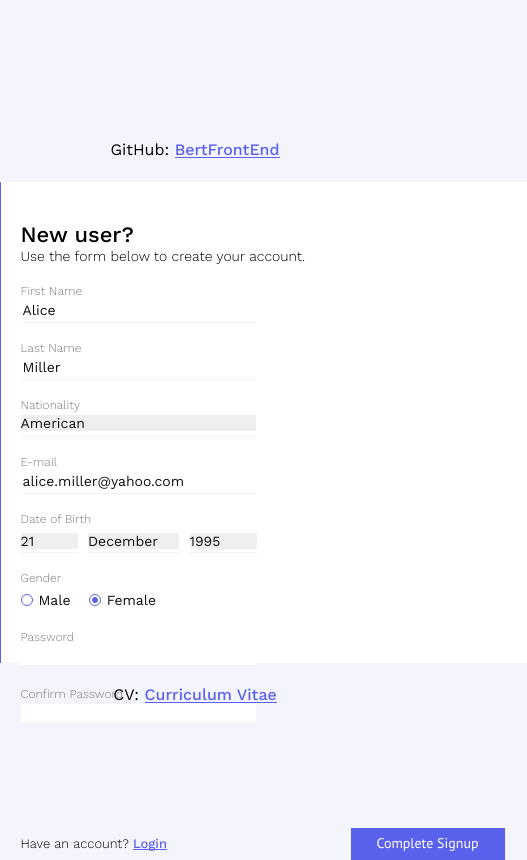
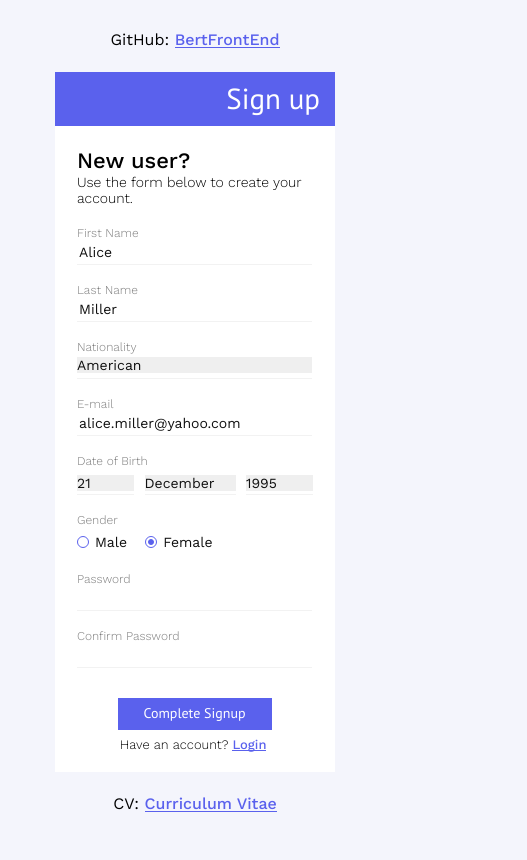
Before and after one commit to BertFrontEnd/login-sign-up-test, a website: page src/index.pug in a window 390 px wide. Shown: the whole page, 527 px wide, since content can reach past the window. Drawn offline with nearby package versions, Linux system fonts and the light colour scheme; files that its build step writes are made by us from their sources; files whose address does not match are found by name.

Commit message:
feat: add tablet & mobile layouts

```diff
--- a/gulp/version.json
+++ b/gulp/version.json
@@ -1,3 +1,3 @@
 {
-    "main": "20220727005220"
+    "main": "20220727221115"
 }
--- a/src/core/pug/main.pug
+++ b/src/core/pug/main.pug
@@ -8,7 +8,7 @@ main.main
 			h1.title__text Sign up
 		form.main__form(action="/")
 			h2.form__title New user?
-			h3.from__text Use the form below to create your account.
+			h3.form__text Use the form below to create your account.
 			.form__input
 				.input__box
 					span.box__f-text.text First Name
--- a/src/core/sass/abstract/_constants.scss
+++ b/src/core/sass/abstract/_constants.scss
@@ -14,3 +14,9 @@ $secondary-text-color: #000000;
 $placeholder-text-color: #7c7c7c;
 $sign-up-text-color: #ffffff;
 $link-text-color: #5a61ed;
+
+$width-tablet-min: 481px;
+$width-tablet-max: 768px;
+
+$width-mobile-min: 320px;
+$width-mobile-max: 480px;
--- a/src/core/sass/abstract/_placeholders.scss
+++ b/src/core/sass/abstract/_placeholders.scss
@@ -1,5 +1,11 @@
 %transition {
   transition: all 0.3s ease-out;
+}
+
+%ellipsis {
+  overflow: hidden;
+  white-space: nowrap;
+  text-overflow: ellipsis;
 }
 
 %primary-font {
--- a/src/core/sass/components/_main.scss
+++ b/src/core/sass/components/_main.scss
@@ -1,7 +1,7 @@
 .main {
   .main__wrapper {
     @include alignment(flex-start, flex-start, row);
-    max-width: 665px;
+    /* max-width: 665px; */
     height: 481px;
     background-color: $primary-background-color;
 
@@ -18,31 +18,27 @@
         @include font-size(4.9rem, 400);
         color: $sign-up-text-color;
         writing-mode: vertical-lr;
+        @extend %ellipsis;
         background-color: $sign-up-background-color;
         user-select: none;
       }
     }
 
     .main__form {
+      width: 528px;
       padding: 40px 22px 0 20px;
 
       .form__title {
-        overflow: hidden;
-        width: 484px;
         @include font-size(2.2rem, 500);
         line-height: 2.6rem;
-        white-space: nowrap;
-        text-overflow: ellipsis;
+        @extend %ellipsis;
       }
 
-      .from__text {
-        overflow: hidden;
-        width: 484px;
+      .form__text {
+        margin-bottom: 20px;
         @include font-size(1.4rem, 300);
         line-height: 1.6rem;
-        margin-bottom: 20px;
-        white-space: nowrap;
-        text-overflow: ellipsis;
+        @extend %ellipsis;
       }
 
       .form__input {
@@ -107,9 +103,11 @@
           }
 
           .text {
+            width: 100%;
             @include font-size(1.2rem, 300);
             color: $placeholder-text-color;
             line-height: 1.4rem;
+            @extend %ellipsis;
           }
 
           .name {
@@ -220,16 +218,23 @@
         @include alignment(space-between, center, row);
 
         .submit__login {
+          width: 150px;
           @include font-size(1.3rem, 300);
           color: $secondary-text-color;
+
+          .login__text {
+            @extend %ellipsis;
+          }
         }
 
         .submit__complete {
           .complete__button {
+            width: 154px;
             padding: 5px 26px 6px 25px;
             @extend %secondary-font;
             @include font-size(1.4rem, 400);
             color: $sign-up-text-color;
+            @extend %ellipsis;
             background-color: $sign-up-background-color;
             cursor: pointer;
           }
@@ -238,3 +243,93 @@
     }
   }
 }
+
+@media (min-width: $width-tablet-min) and (max-width: $width-tablet-max) {
+  .main {
+    .main__wrapper {
+      height: 700px;
+
+      .main__title {
+        width: 90px;
+      }
+
+      .main__form {
+        width: 280px;
+        padding: 40px 22px 0 22px;
+
+        .form__text {
+          display: inline-block;
+          white-space: initial;
+          text-overflow: clip;
+        }
+
+        .form__input {
+          margin-bottom: 50px;
+        }
+
+        .form__submit {
+          @include alignment(space-between, center, column);
+          row-gap: 5px;
+
+          .submit__login {
+            order: 2;
+          }
+
+          .submit__complete {
+            order: 1;
+          }
+        }
+      }
+    }
+  }
+}
+
+@media (min-width: $width-mobile-min) and (max-width: $width-mobile-max) {
+  .main {
+    .main__wrapper {
+      @include alignment(flex-start, flex-start, column);
+      height: 700px;
+
+      .main__title {
+        height: initial;
+        width: 100%;
+        transform: scale(1);
+
+        .title__text {
+          padding-top: 5px;
+          padding-right: 15px;
+          padding-bottom: 5px;
+          @include font-size(2.9rem, 400);
+          writing-mode: inherit;
+          text-align: right;
+        }
+      }
+
+      .main__form {
+        width: 280px;
+        padding: 22px 22px 0 22px;
+
+        .form__text {
+          white-space: initial;
+        }
+
+        .form__input {
+          margin-bottom: 30px;
+        }
+
+        .form__submit {
+          @include alignment(space-between, center, column);
+          row-gap: 5px;
+
+          .submit__login {
+            order: 2;
+          }
+
+          .submit__complete {
+            order: 1;
+          }
+        }
+      }
+    }
+  }
+}
--- a/src/script.js
+++ b/src/script.js
@@ -20,3 +20,15 @@ window.addEventListener('load', () => {
     }
   });
 });
+
+/**
+ * 3. Write the function to sum added arguments by chain of calls
+ * @param {Number} a Number to add
+ * @example sum(5)(3)()   // 8
+ */
+function add(a) {
+  return function (b) {
+    return a + b;
+  };
+}
+console.log(add(6)(8)());
```
Also changed, not shown: dist/assets/fonts.css, dist/index.html, dist/script.js, dist/style.css.
